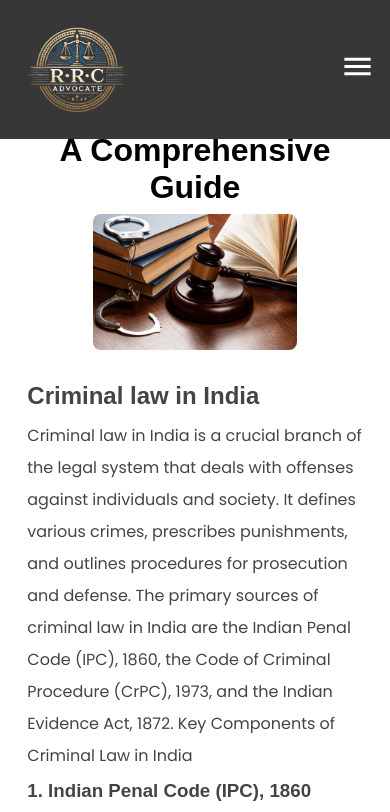
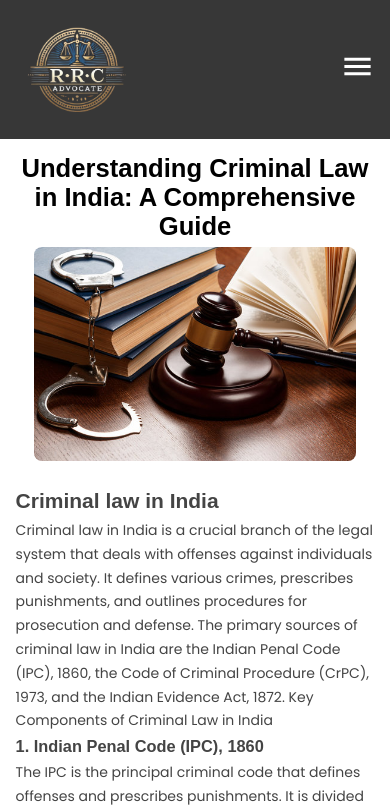
Before and after one commit to harshrajput177/Advocate, a React (Vite) app in the folder ReactSite/: page /blog/1 in a window 390 px wide. Shown: the top 812 px of the page. Built offline with nearby package versions, Linux system fonts and the light colour scheme; a web font is replaced by a local one.

Commit message:
update some file

```diff
--- a/ReactSite/src/Styles/Blog-CSS/Blog_2.css
+++ b/ReactSite/src/Styles/Blog-CSS/Blog_2.css
@@ -7,9 +7,8 @@
 .blog-heading {
   font-size: 2rem;
   color: #333;
-    margin:40px 0;
+  margin: 40px 0;
 }
-
 
 .blog-container {
   display: flex;
@@ -61,7 +60,7 @@
 }
 
 .blog2-blog-button {
-    background-color:#C7A26C ;
+  background-color: #C7A26C;
   color: white;
   padding: 10px 15px;
   border: none;
@@ -74,3 +73,80 @@
 .blog2-blog-button:hover {
   background-color: #a38558;
 }
+
+/* Tablet View */
+@media screen and (max-width: 1024px) {
+  .blog2-blog-card {
+      width: 40vw;
+  }
+
+  .blog-heading {
+      font-size: 1.8rem;
+  }
+
+  .blog2-blog-title {
+      font-size: 16px;
+  }
+
+  .blog2-blog-description {
+      font-size: 13px;
+  }
+
+  .blog2-blog-button {
+      font-size: 13px;
+      padding: 8px 12px;
+  }
+}
+
+/* Mobile View */
+@media screen and (max-width: 768px) {
+  .blog-container {
+      flex-direction: column;
+      align-items: center;
+  }
+
+  .blog2-blog-card {
+      width: 80vw;
+  }
+
+  .blog-heading {
+      font-size: 1.6rem;
+  }
+
+  .blog2-blog-title {
+      font-size: 16px;
+  }
+
+  .blog2-blog-description {
+      font-size: 12px;
+  }
+
+  .blog2-blog-button {
+      font-size: 12px;
+      padding: 8px 10px;
+  }
+}
+
+/* Small Mobile View */
+@media screen and (max-width: 480px) {
+  .blog2-blog-card {
+      width: 80vw;
+  }
+
+  .blog-heading {
+      font-size: 1.4rem;
+  }
+
+  .blog2-blog-title {
+      font-size: 15px;
+  }
+
+  .blog2-blog-description {
+      font-size: 12px;
+  }
+
+  .blog2-blog-button {
+      font-size: 12px;
+      padding: 7px 10px;
+  }
+}
--- a/ReactSite/src/Styles/Blog-CSS/Blog_3.css
+++ b/ReactSite/src/Styles/Blog-CSS/Blog_3.css
@@ -4,10 +4,9 @@
   text-align: center;
   max-width: 100%;
   margin: 2.8vw auto;
-    padding: 5vw  7vw;
+  padding: 5vw 7vw;
   background: #fff;
 }
-
 
 .blog4-image {
   max-width: 88vw;
@@ -16,18 +15,18 @@
   margin-bottom: 15px;
 }
 
-  .Blog4-blog-detail h1{
+.Blog4-blog-detail h1 {
   padding: 2vw 0;
 }
 
-  .Blog4-blog-Content{
+.Blog4-blog-Content {
   text-align: left;
   font-size: 16px;
   line-height: 2;
   color: #444;
 }
 
-  /* Agar aap specific headings ya lists ko style karna chahte ho */
+/* Specific styles for headings and lists */
 .blog-content h2 {
   font-size: 22px;
   text-align: left;
@@ -43,3 +42,66 @@
   margin-bottom: 8px;
   font-size: 16px;
 }
+
+/* Mobile View */
+@media screen and (max-width: 768px) {
+  .Blog4-blog-detail {
+      padding: 4vw 5vw;
+      margin: 5vw auto;
+      top: 22vw;
+  }
+
+  .blog4-image {
+      max-width: 95vw;
+      max-height: 50vw;
+  }
+
+  .Blog4-blog-detail h1 {
+      font-size: 1.8rem;
+      padding: 1.5vw 0;
+  }
+
+  .Blog4-blog-Content {
+      font-size: 15px;
+      line-height: 1.8;
+  }
+
+  .blog-content h2 {
+      font-size: 20px;
+  }
+
+  .blog-content ul li {
+      font-size: 15px;
+  }
+}
+
+/* Small Mobile View */
+@media screen and (max-width: 480px) {
+  .Blog4-blog-detail {
+      padding: 5vw 4vw;
+      margin: 6vw auto;
+      top: 27vw;
+  }
+
+  .blog4-image {
+      max-width: 100%;
+      max-height: 55vw;
+  }
+
+  .Blog4-blog-detail h1 {
+      font-size: 1.6rem;
+  }
+
+  .Blog4-blog-Content {
+      font-size: 14px;
+      line-height: 1.7;
+  }
+
+  .blog-content h2 {
+      font-size: 18px;
+  }
+
+  .blog-content ul li {
+      font-size: 14px;
+  }
+}
```
Lines whose indentation alone changed are shown as unchanged.
